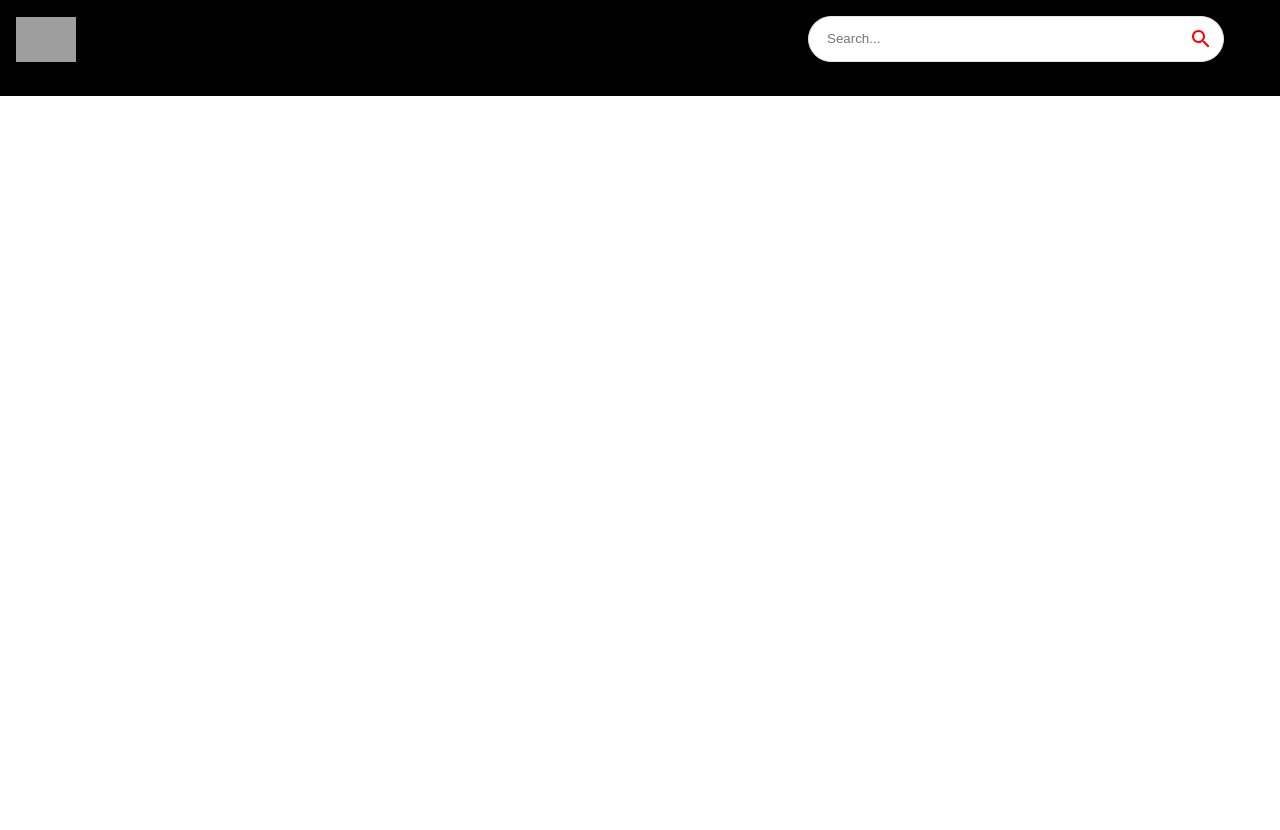
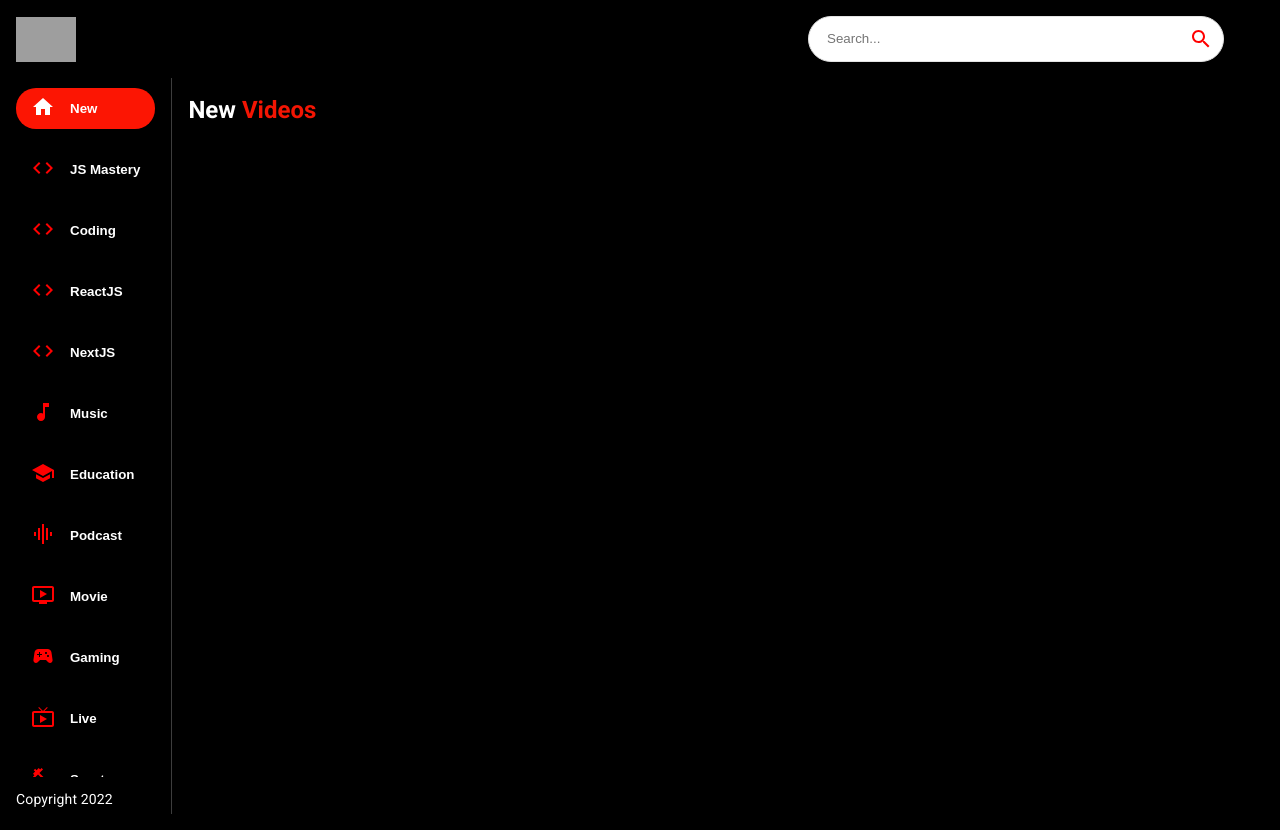
Before and after one commit to XusniddinNarkulov/youtube-clone, a React (Create React App) app: page / in a window 1280 px wide. Before the commit the page ends 800 px from the top, so only its background shows below. Built offline with nearby package versions, Linux system fonts and the light colour scheme; grey boxes are pictures that could not be loaded.

Commit message:
sidebar style completed

```diff
--- a/src/components/Feed.jsx
+++ b/src/components/Feed.jsx
@@ -1,7 +1,44 @@
-import React from "react";
+import React, { useState, useEffect } from "react";
+import { Box, Stack, Typography } from "@mui/material";
+
+import SideBar from "./SideBar";
+import Videos from "./Videos";
 
 const Feed = () => {
-   return <div>Feed</div>;
+   return (
+      <Stack sx={{ flexDirection: { sx: "column", md: "row" } }}>
+         <Box
+            sx={{
+               height: { sx: "auto", md: "92vh" },
+               borderRight: "1px solid #3d3d3d",
+               px: { sx: 0, md: 2 },
+            }}
+         >
+            <SideBar />
+
+            <Typography
+               className="copyright"
+               variant="body2"
+               sx={{ mt: 1.5, color: "#fff" }}
+            >
+               Copyright 2022
+            </Typography>
+         </Box>
+
+         <Box p={2} sx={{ overflowY: "auto", height: "90vh", flex: 2 }}>
+            <Typography
+               variant="h5"
+               fontWeight="bold"
+               mb={2}
+               sx={{ color: "white" }}
+            >
+               New <span style={{ color: "#f31503" }}>Videos</span>
+            </Typography>
+
+            <Videos />
+         </Box>
+      </Stack>
+   );
 };
 
 export default Feed;
--- /dev/null
+++ b/src/components/SideBar.jsx
@@ -0,0 +1,43 @@
+import React, { useState } from "react";
+import { Stack } from "@mui/material";
+
+import { categories } from "../utils/constants";
+
+const SideBar = () => {
+   const [selectedCategory, setSelectedCategory] = useState("New");
+   return (
+      <Stack
+         direction="row"
+         sx={{
+            overflowY: "auto",
+            height: { sx: "auto", md: "95%" },
+            flexDirection: { md: "column" },
+         }}
+      >
+         {categories.map(({ icon, name }) => (
+            <button
+               className="category-btn"
+               style={{
+                  background: name === selectedCategory && "#fc1503",
+                  color: "white",
+               }}
+               onClick={() => {
+                  setSelectedCategory(name);
+               }}
+            >
+               <span
+                  style={{
+                     color: name === selectedCategory ? "white" : "red",
+                     marginRight: "15px",
+                  }}
+               >
+                  {icon}
+               </span>
+               <span>{name}</span>
+            </button>
+         ))}
+      </Stack>
+   );
+};
+
+export default SideBar;
--- /dev/null
+++ b/src/components/Videos.jsx
@@ -0,0 +1,7 @@
+import React from "react";
+
+const Videos = () => {
+   return <div>Videos</div>;
+};
+
+export default Videos;
```
